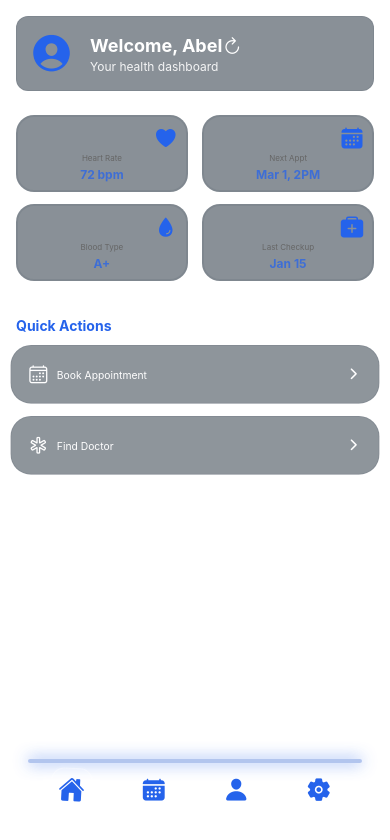
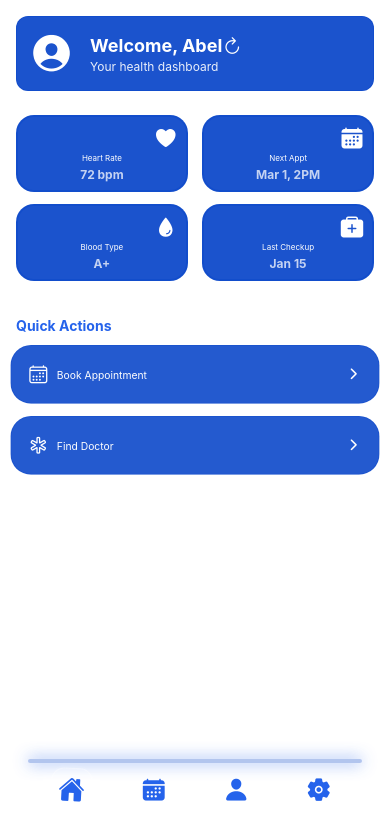
Before and after one commit to Sparta503/Hospital-ReactNative-Mobile, a React Native app: screen /MainApp in a window 390 px wide. Shown: the top 840 px of the page. Built offline with nearby package versions, Linux system fonts and the light colour scheme; what react-native-worklets would draw is missing.

Commit message:
Update HomeScreen.tsx

```diff
--- a/src/screens/home/HomeScreen.tsx
+++ b/src/screens/home/HomeScreen.tsx
@@ -28,7 +28,7 @@ const UserDataCard = ({ icon, title, value }: { icon: string; title: string; val
   return (
     <View style={styles.dataCard}>
       <View style={styles.iconContainer}>
-        <Ionicons name={icon as any} size={24} color="#2563eb" />
+        <Ionicons name={icon as any} size={24} color="#ffff" />
       </View>
       <View style={styles.textContainer}>
         <Text style={styles.dataTitle}>{title}</Text>
@@ -94,9 +94,9 @@ const QuickAction = ({ icon, title, onPress }: { icon: string; title: string; on
         onPress={onPress}
         activeOpacity={0.8}
       >
-        <Ionicons name={icon as any} size={20} color="#fff" />
+        <Ionicons name={icon as any} size={20} color="#ffff" />
         <Text style={styles.quickActionText}>{title}</Text>
-        <Ionicons name="chevron-forward" size={16} color="#fff" />
+        <Ionicons name="chevron-forward" size={16} color="#ffff" />
       </TouchableOpacity>
     </Animated.View>
   );
@@ -133,12 +133,12 @@ export default function HomeScreen() {
     <View style={{ flex: 1 }}>
       <ScrollView style={styles.container} showsVerticalScrollIndicator={false}>
         <View style={styles.header}>
-          <Ionicons name="person-circle" size={45} color="#2563eb" />
+          <Ionicons name="person-circle" size={45} color="#ffff" />
           <View style={styles.headerText}>
             <View style={styles.greetingRow}>
               <Text style={styles.greeting}>Welcome, Abel</Text>
               <Animated.View style={{ transform: [{ rotate: spin }] }}>
-                <Ionicons name="refresh" size={20} color="#fff" />
+                <Ionicons name="refresh" size={20} color="#ffff" />
               </Animated.View>
             </View>
             <Text style={styles.subtitle}>Your health dashboard</Text>
@@ -185,10 +185,10 @@ const styles = StyleSheet.create({
     alignItems: 'center',
     marginBottom: 24,
     padding: 12,
-    backgroundColor: 'rgba(108, 117, 125, 0.8)', // Glassy grey background
+    backgroundColor: 'rgba(3, 65, 200, 0.9)', // Blue background
     borderRadius: 12,
     borderWidth: 1,
-    borderColor: 'rgba(108, 117, 125, 0.3)', // Glassy grey border
+    borderColor: 'rgba(3, 65, 200, 0.3)', // Blue border
   },
   headerText: {
     marginLeft: 16,
@@ -215,14 +215,14 @@ const styles = StyleSheet.create({
     marginBottom: 24,
   },
   dataCard: {
-    backgroundColor: 'rgba(108, 117, 125, 0.8)', // Glassy grey background
+    backgroundColor: 'rgba(3, 65, 200, 0.9)', // Blue background
     borderRadius: 18,
     padding: 8,
     alignItems: 'center',
     width: '48%',
     marginBottom: 12,
     borderWidth: 2,
-    borderColor: 'rgba(108, 117, 125, 0.3)', // Glassy grey border
+    borderColor: 'rgba(3, 65, 200, 0.3)', // Blue border
   },
   iconContainer: {
     position: 'absolute',
@@ -237,14 +237,14 @@ const styles = StyleSheet.create({
   },
   dataTitle: {
     fontSize: 8,
-    color: '#666',
+    color: '#fff',
     marginTop: 8,
     textAlign: 'center',
   },
   dataValue: {
     fontSize: 12,
     fontWeight: 'bold',
-    color: '#2563eb',
+    color: '#fff',
     marginTop: 4,
     textAlign: 'center',
   },
@@ -261,7 +261,7 @@ const styles = StyleSheet.create({
     flexDirection: 'column',
   },
   quickAction: {
-    backgroundColor: 'rgba(108, 117, 125, 0.8)', // Glassy grey background
+    backgroundColor: 'rgba(3, 65, 200, 0.9)', // Blue background
     borderRadius: 20, // Increased border radius for bigger appearance
     padding: 16, // Increased padding for bigger buttons
     flexDirection: 'row',
@@ -269,7 +269,7 @@ const styles = StyleSheet.create({
     alignItems: 'center',
     marginBottom: 14, // Increased margin for better spacing
     borderWidth: 1,
-    borderColor: 'rgba(108, 117, 125, 0.3)', // Glassy grey border
+    borderColor: 'rgba(3, 65, 200, 0.3)', // Blue border
   },
   quickActionText: {
     fontSize: 10,
```
